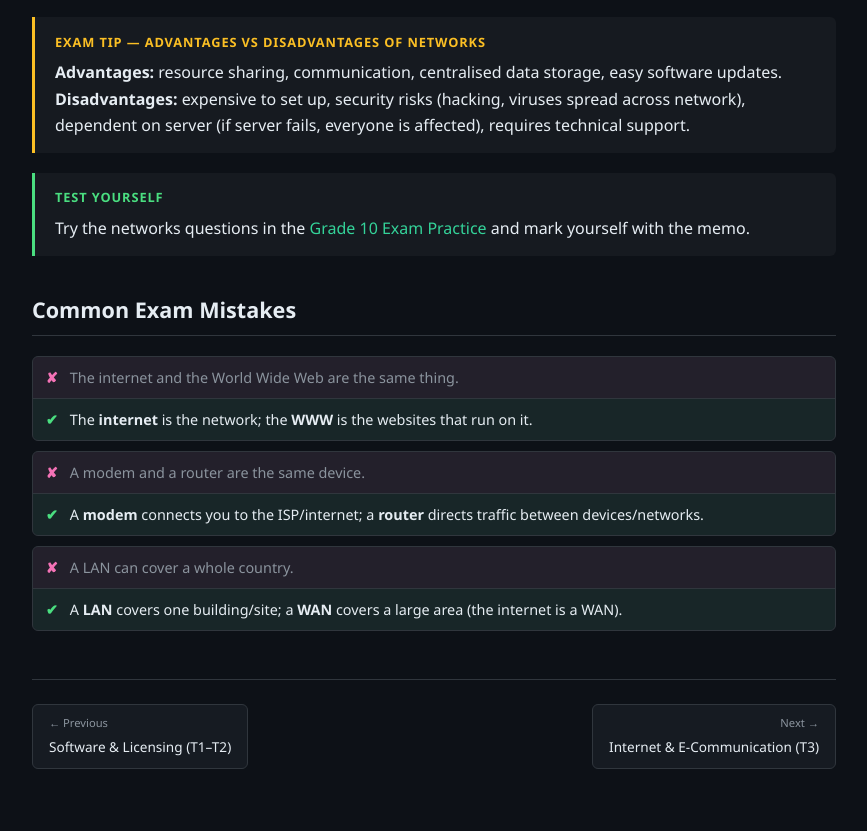
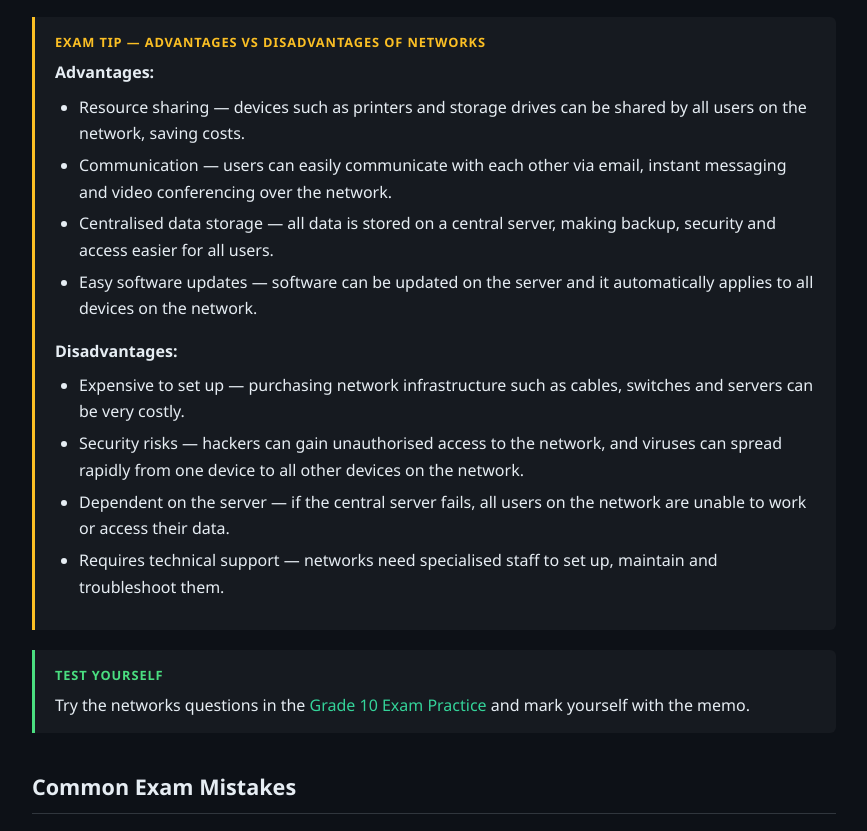
Before and after one commit to mscoetzeeit/it-website, a website: page cat/grade10/theory/networks.html in a window 1280 px wide. Shown: the part 4923-5754 px from the top of the page, without its empty margins (276-1143 px from the left). Before the commit the page ends 5732 px from the top, so only its background shows below. Drawn offline with Linux system fonts and the light colour scheme.

Commit message:
Expand network advantages/disadvantages to full sentences
Co-Authored-By: Claude Sonnet 4.6 <noreply@anthropic.com>

```diff
--- a/cat/grade10/theory/networks.html
+++ b/cat/grade10/theory/networks.html
@@ -199,8 +199,20 @@
 
     <div class="callout exam">
       <div class="callout-title"><span class="i18n" data-af="EKSAMENWENK — Voordele teenoor Nadele van Netwerke">EXAM TIP — Advantages vs Disadvantages of Networks</span></div>
-      <p><strong><span class="i18n" data-af="Voordele:">Advantages:</span></strong> <span class="i18n" data-af="hulpbrondeling, kommunikasie, gesentraliseerde datastoor, maklike sagteware-opdaterings."> resource sharing, communication, centralised data storage, easy software updates.</span><br>
-      <strong><span class="i18n" data-af="Nadele:">Disadvantages:</span></strong> <span class="i18n" data-af="duur om op te stel, sekuriteitsrisiko's (haking, virusse versprei oor netwerk), afhanklik van bediener (indien bediener faal, word almal geraak), benodig tegniese ondersteuning."> expensive to set up, security risks (hacking, viruses spread across network), dependent on server (if server fails, everyone is affected), requires technical support.</span></p>
+      <p><strong><span class="i18n" data-af="Voordele:">Advantages:</span></strong></p>
+      <ul>
+        <li><span class="i18n" data-af="Hulpbrondeling — toestelle soos drukkers en skywe kan deur alle gebruikers op die netwerk gedeel word, wat koste bespaar.">Resource sharing — devices such as printers and storage drives can be shared by all users on the network, saving costs.</span></li>
+        <li><span class="i18n" data-af="Kommunikasie — gebruikers kan maklik met mekaar kommunikeer deur e-pos, kitsboodskappe en videovergaderings oor die netwerk.">Communication — users can easily communicate with each other via email, instant messaging and video conferencing over the network.</span></li>
+        <li><span class="i18n" data-af="Gesentraliseerde datastoor — alle data word op 'n sentrale bediener gestoor, wat rugsteun, sekuriteit en toegang vir alle gebruikers makliker maak.">Centralised data storage — all data is stored on a central server, making backup, security and access easier for all users.</span></li>
+        <li><span class="i18n" data-af="Maklike sagteware-opdaterings — sagteware kan op die bediener opgedateer word en dit werk outomaties vir alle toestelle op die netwerk.">Easy software updates — software can be updated on the server and it automatically applies to all devices on the network.</span></li>
+      </ul>
+      <p><strong><span class="i18n" data-af="Nadele:">Disadvantages:</span></strong></p>
+      <ul>
+        <li><span class="i18n" data-af="Duur om op te stel — die aankoop van netwerkinfrastruktuur soos kabels, skakelaars en bedieners kan baie geld kos.">Expensive to set up — purchasing network infrastructure such as cables, switches and servers can be very costly.</span></li>
+        <li><span class="i18n" data-af="Sekuriteitsrisiko's — kuberkrakers kan ongemagtigde toegang kry tot die netwerk, en virusse kan vinnig van een toestel na alle ander toestelle op die netwerk versprei.">Security risks — hackers can gain unauthorised access to the network, and viruses can spread rapidly from one device to all other devices on the network.</span></li>
+        <li><span class="i18n" data-af="Afhanklik van die bediener — as die sentrale bediener faal, kan alle gebruikers op die netwerk nie meer werk of toegang tot hulle data kry nie.">Dependent on the server — if the central server fails, all users on the network are unable to work or access their data.</span></li>
+        <li><span class="i18n" data-af="Benodig tegniese ondersteuning — netwerke benodig gespesialiseerde personeel om dit op te stel, te onderhou en probleme op te los.">Requires technical support — networks need specialised staff to set up, maintain and troubleshoot them.</span></li>
+      </ul>
     </div>
 
     <div class="callout tip">
```
